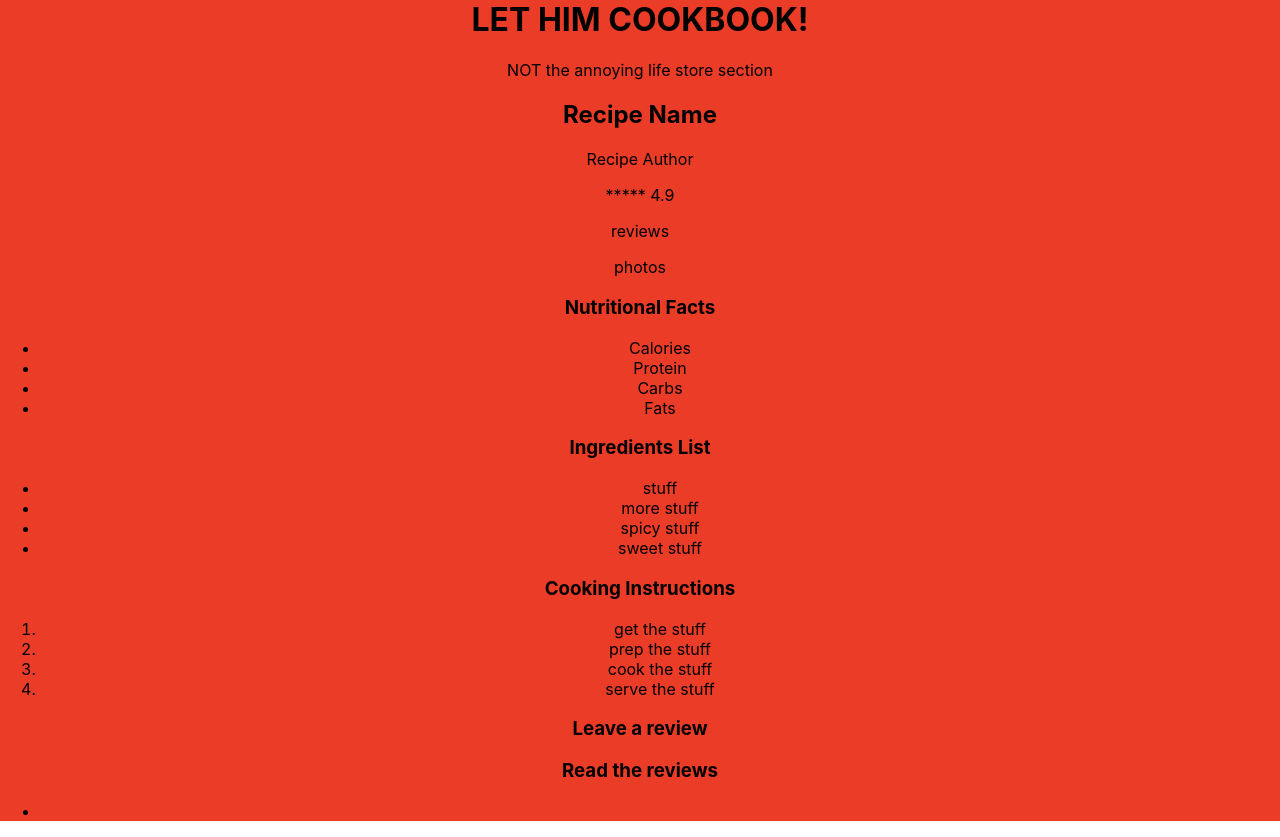
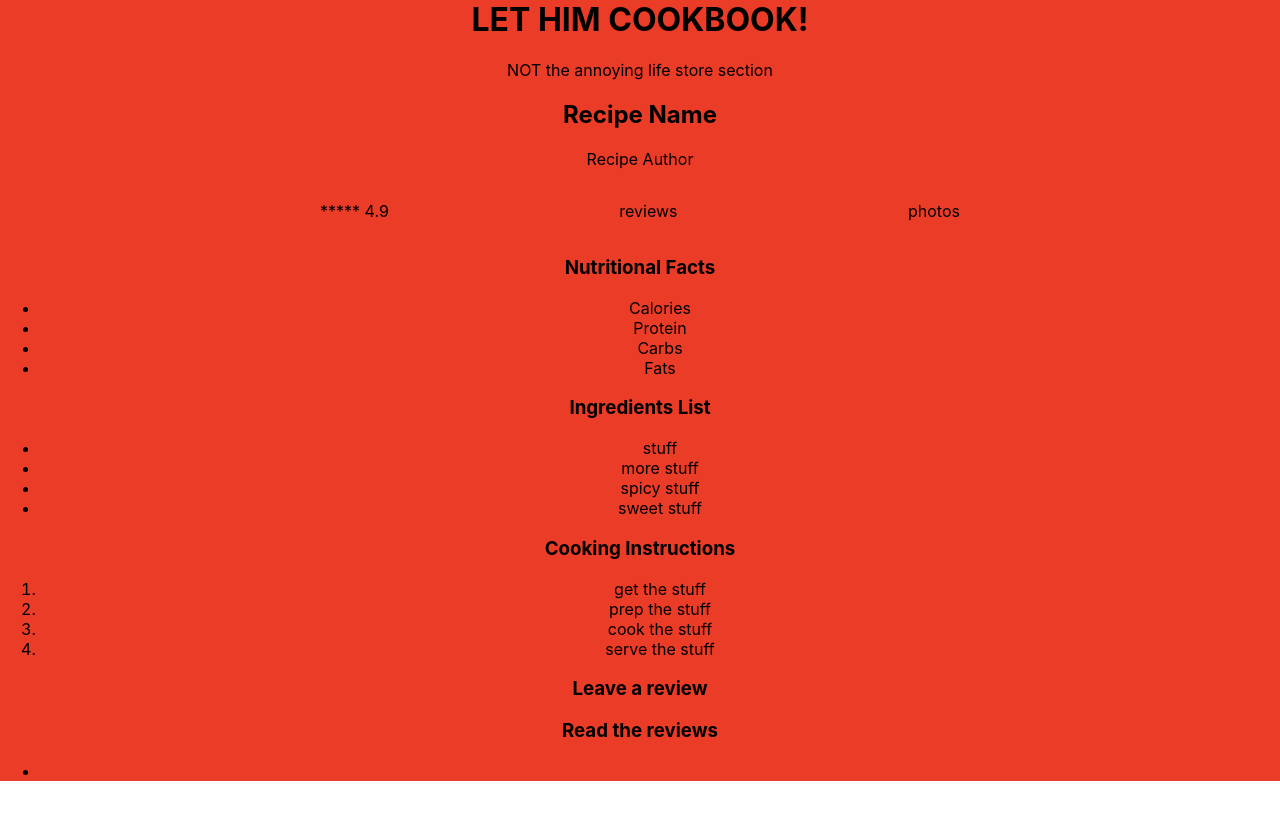
Before and after one commit to AlexDoss42/cookbook, a React (Create React App) app: page / in a window 1280 px wide. After the commit the page ends 800 px from the top, so only its background shows below. Built offline with nearby package versions, Linux system fonts and the light colour scheme.

Commit message:
styles the review highlights a bit

```diff
--- a/src/Components/ReviewHighlights.css
+++ b/src/Components/ReviewHighlights.css
@@ -0,0 +1,6 @@
+.highlights {
+    display: flex;
+    justify-content: space-between;
+    max-width: 50VW;
+    margin: 10px auto;
+}
--- a/src/Components/ReviewHighlights.jsx
+++ b/src/Components/ReviewHighlights.jsx
@@ -1,8 +1,9 @@
 import React from 'react'
+import './ReviewHighlights.css'
 
 export const ReviewHighlights = () => {
   return (
-    <div>
+    <div className='highlights'>
     <p>***** 4.9</p>
     <p>reviews</p>
     <p>photos</p>
```
